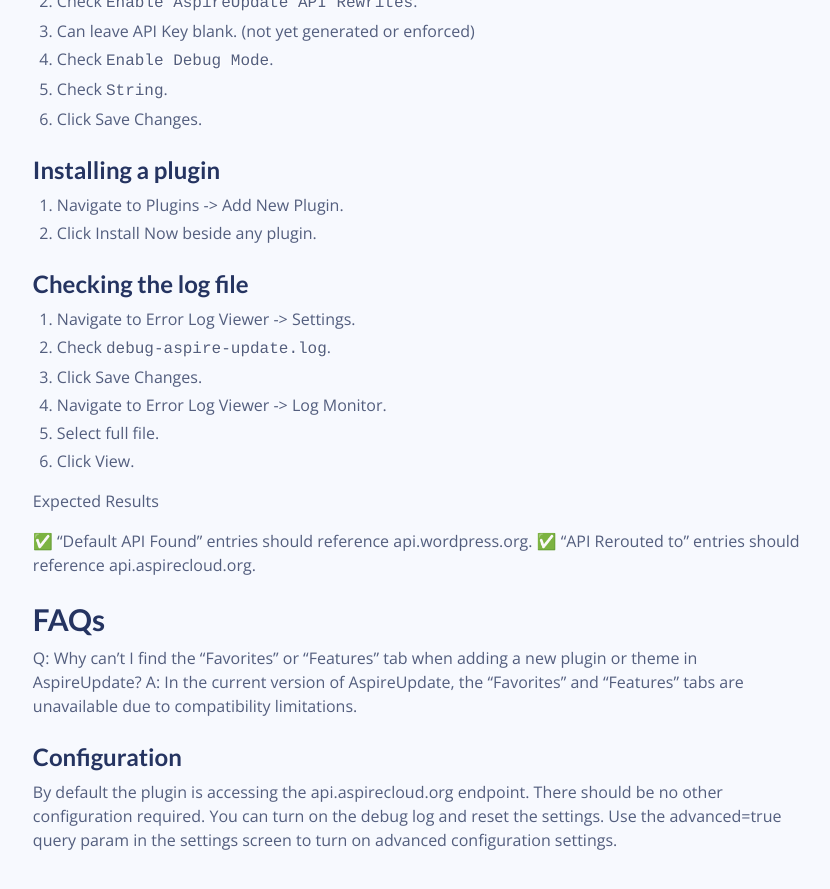
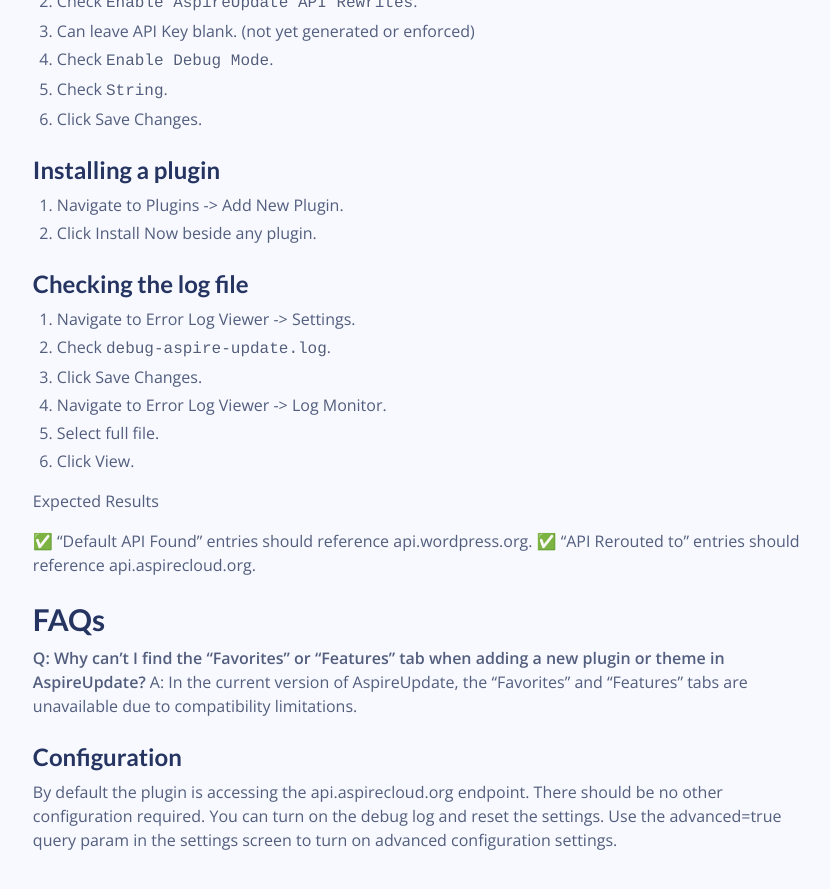
Before and after one commit to aspirepress/documentation, a Jekyll site: the page built from docs/aspireupdate/index.md, in a window 1280 px wide and 900 px high, scrolled down 2395 px. Shown: the top 889 px of the window, without its empty margins (374-1204 px from the left). Built offline with Jekyll 4.4.1, drawn with Linux system fonts in a browser that asks for light colours; comment, search, counter and statistics services are not loaded; part of the change alters nothing that is shown; some of the changed text lies outside the part shown.

Commit message:
Update index.md (#33)

```diff
--- a/docs/aspireupdate/index.md
+++ b/docs/aspireupdate/index.md
@@ -6,25 +6,26 @@ permalink: /aspireupdate/
 
 # What is AspireUpdate?
 
+
 [AspireUpdate](https://github.com/aspirepress/AspireUpdate) is an open source WordPress plugin that enables WordPress sites to use an alternative repository for updates. The plugin reverts to WordPress.org repository when updates are not available in the configured AspireCloud instance.
 [AspireUpdate](https://github.com/aspirepress/AspireUpdate) is an open source WordPress plugin that enables WordPress sites to use an alternative repository for updates. The plugin reverts to WordPress.org repository when updates are not available in the configured AspireCloud instance.
+
 
 ## How to install AspireUpdate
 
 Download and Install AspireUpdate:
-Download and Install AspireUpdate:
 
-[Current Build](https://github.com/aspirepress/AspireUpdate/tree/main)
-[Stable Build](https://github.com/aspirepress/AspireUpdate/tree/playground-ready)
-[Releases](https://github.com/aspirepress/AspireUpdate/releases)
+[Current Build](https://github.com/aspirepress/aspireupdate/tree/main)
+[Stable Build](https://github.com/aspirepress/aspireupdate/tree/playground-ready)
+[Releases](https://github.com/aspirepress/aspireupdate/releases)
 
 No API Key is currently required.
 
 ## Try AspireUpdate in WP Playground
 
-[Try out AspireUpdate WP Playground](https://playground.wordpress.net/?blueprint-url=https://raw.githubusercontent.com/aspirepress/AspireUpdate/refs/heads/playground-ready/assets/playground/blueprint.json)
+[Try out AspireUpdate WP Playground](https://playground.wordpress.net/?blueprint-url=https://raw.githubusercontent.com/aspirepress/aspireupdate/refs/heads/playground-ready/assets/playground/blueprint.json)
 
-[Review the WP Playground blueprint.json](https://github.com/aspirepress/AspireUpdate/blob/playground-ready/assets/playground/blueprint.json)
+[Review the WP Playground blueprint.json](https://github.com/aspirepress/aspireupdate/blob/playground-ready/assets/playground/blueprint.json)
 
 ## Design of Phase 1 of AspirePress
 
@@ -89,7 +90,7 @@ This approach has several benefits:
 
 ### Setting up AspireUpdate
 
-1. [Visit the WP Playground](https://playground.wordpress.net/?blueprint-url=https%3A%2F%2Fraw.githubusercontent.com%2Faspirepress%2FAspireUpdate%2Frefs%2Fheads%2Fplayground-ready%2Fassets%2Fplayground%2Fblueprint.json)to load up WordPress, with AspireUpdate latest stable version..
+1. [Visit the WP Playground](https://playground.wordpress.net/?blueprint-url=https%3A%2F%2Fraw.githubusercontent.com%2Faspirepress%2Faspireupdate%2Frefs%2Fheads%2Fplayground-ready%2Fassets%2Fplayground%2Fblueprint.json)to load up WordPress, with AspireUpdate latest stable version..
 2. Check `Enable AspireUpdate API Rewrites`.
 3. Can leave API Key blank. (not yet generated or enforced)
 4. Check `Enable Debug Mode`.
@@ -118,7 +119,7 @@ Expected Results
 
 ## FAQs
 
-Q: Why can’t I find the “Favorites” or “Features” tab when adding a new plugin or theme in AspireUpdate?
+**Q: Why can’t I find the “Favorites” or “Features” tab when adding a new plugin or theme in AspireUpdate?**
 A: In the current version of AspireUpdate, the “Favorites” and “Features” tabs are unavailable due to compatibility limitations.
 
 
```
